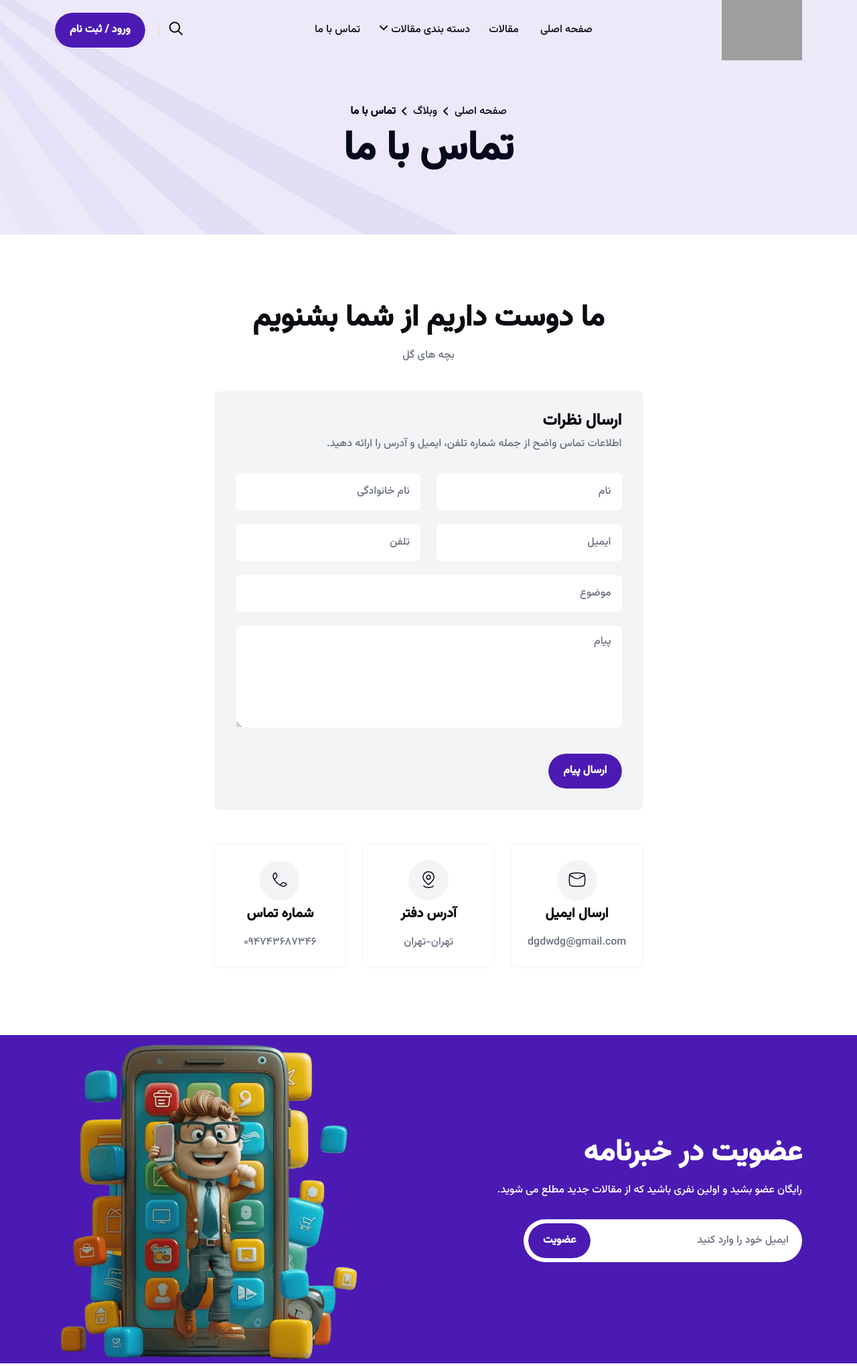
After one commit to mmdorl/VexonBlog, a Django app: page /contactus in a window 1280 px wide. The commit adds this page. Shown: the top 2039 px of the page at 67% size. Run offline with Django 5.2, Linux system fonts and the light colour scheme; data comes from the database, SQL or seed files in the repository; both versions use the stored data as it was after the commit; some libraries are stand-ins or nearby versions; grey boxes are pictures that could not be loaded.

Commit message:
added contact us

```diff
--- a/core/admin.py
+++ b/core/admin.py
@@ -1,6 +1,7 @@
 from django.contrib import admin
-from .models import SiteSettings, Newsletter
+from .models import SiteSettings, Newsletter, ContactUs
 
 
 admin.site.register(SiteSettings)
 admin.site.register(Newsletter)
+admin.site.register(ContactUs)
--- a/core/models.py
+++ b/core/models.py
@@ -31,3 +31,18 @@ class Newsletter(models.Model):
 
     def __str__(self):
         return self.email
+
+
+class ContactUs(models.Model):
+    firstname = models.CharField(max_length=50, verbose_name='نام')
+    lastname = models.CharField(max_length=80, verbose_name='نام خانوادگی')
+    email = models.EmailField(verbose_name='ایمیل')
+    phone_number = models.CharField(max_length=11, verbose_name='شماره تلفن')
+    subject = models.CharField(max_length=80, verbose_name='موضوع')
+    message = models.TextField(verbose_name='پیام')
+    date_send = models.DateTimeField(auto_now_add=True, verbose_name='تاریخ ارسال')
+    class Meta:
+        verbose_name = 'تماس با ما'
+        verbose_name_plural = 'تماس با ما'
+    def __str__(self):
+        return f"{self.firstname} {self.lastname}: {self.message[0:50]}"
--- /dev/null
+++ b/core/templates/core/contact.html
@@ -0,0 +1,130 @@
+{% extends 'base.html' %}
+{% load static %}
+{% block title %}تماس با ما{% endblock %}
+
+{% block content %}
+		<!--===== HERO AREA START=======-->
+
+		<div class="inner-hero bg-cover" style="background-image: url({% static "img/bg/inner-hero-bg.jpg" %})">
+			<div class="container">
+				<div class="row">
+					<div class="col-lg-12">
+						<div class="main-heading">
+							<div class="page-prog">
+								<a href="{% url 'core:home' %}">صفحه اصلی</a>
+								<span><i class="fa-solid fa-angle-left"></i></span>
+								<p>وبلاگ</p>
+								<span><i class="fa-solid fa-angle-left"></i></span>
+								<p class="bold">تماس با ما</p>
+							</div>
+							<h1>تماس با ما</h1>
+						</div>
+					</div>
+				</div>
+			</div>
+		</div>
+
+		<!--===== HERO AREA END=======-->
+
+		<!--===== CONTACT AREA START=======-->
+
+		<div class="contact-page-sec sp">
+			<div class="container">
+				<div class="row">
+					<div class="col-lg-7 m-auto">
+						<div class="heading1 text-center">
+							<h2>ما دوست داریم از شما بشنویم</h2>
+							<p class="mt-16">{{ sitesettings.about_us_text }}</p>
+						</div>
+
+						<div class="contact-page-from">
+							<div class="heading1">
+								<h5>ارسال نظرات</h5>
+								<p class="mt-10">اطلاعات تماس واضح از جمله شماره تلفن، ایمیل و آدرس را ارائه دهید.</p>
+							</div>
+							<form action="#" method="post">
+								{% csrf_token %}
+								<div class="row">
+									<div class="col-md-6">
+										<div class="single-input">
+											<input type="text" name="firstname" placeholder="نام" />
+										</div>
+									</div>
+									<div class="col-md-6">
+										<div class="single-input">
+											<input type="text" name="lastname" placeholder="نام خانوادگی" />
+										</div>
+									</div>
+									<div class="col-md-6">
+										<div class="single-input">
+											<input type="email" name="email" placeholder="ایمیل" />
+										</div>
+									</div>
+									<div class="col-md-6">
+										<div class="single-input">
+											<input type="number" name="phone_number" placeholder="تلفن" />
+										</div>
+									</div>
+
+									<div class="col-md-12">
+										<div class="single-input">
+											<input type="text" name="subject" placeholder="موضوع" />
+										</div>
+									</div>
+
+									<div class="col-md-12">
+										<div class="single-input">
+											<textarea rows="5" name="message" placeholder="پیام"></textarea>
+										</div>
+										<div class="button mt-30">
+											<button class="theme-btn1" type="submit">ارسال پیام</button>
+										</div>
+									</div>
+								</div>
+							</form>
+						</div>
+
+						<div class="row pt-20">
+							<div class="col-lg-4 col-md-6">
+								<div class="contact-page-box">
+									<div class="icon">
+										<img src="{% static 'img/icons/contact-page-box1.svg' %}" alt="vexon" />
+									</div>
+									<div class="heading">
+										<h4>ارسال ایمیل</h4>
+										<a href="mailto:{{ sitesettings.email_us }}">{{ sitesettings.email_us }}</a>
+									</div>
+								</div>
+							</div>
+
+							<div class="col-lg-4 col-md-6">
+								<div class="contact-page-box">
+									<div class="icon">
+										<img src="{% static 'img/icons/contact-page-box2.svg' %}" alt="vexon" />
+									</div>
+									<div class="heading">
+										<h4>آدرس دفتر</h4>
+										<a href="#">{{ sitesettings.address }}</a>
+									</div>
+								</div>
+							</div>
+
+							<div class="col-lg-4 col-md-6">
+								<div class="contact-page-box">
+									<div class="icon">
+										<img src="{% static 'img/icons/contact-page-box3.svg' %}" alt="vexon" />
+									</div>
+									<div class="heading">
+										<h4>شماره تماس</h4>
+										<a href="tel:{{ sitesettings.phone_us }}">{{ sitesettings.phone_us }}</a>
+									</div>
+								</div>
+							</div>
+						</div>
+					</div>
+				</div>
+			</div>
+	</div>
+
+		<!--===== CONTACT AREA END=======-->
+{% endblock %}
--- a/core/urls.py
+++ b/core/urls.py
@@ -1,9 +1,10 @@
 from django.urls import path
 from . import views
 
+app_name = 'core'
 
-app_name = 'core'
 urlpatterns = [
     path('', views.home, name='home'),
     path('newsletter/', views.newsletter, name='newsletter'),
+    path('contactus', views.contactus, name='contactus'),
 ]
--- a/core/views.py
+++ b/core/views.py
@@ -1,6 +1,6 @@
 from django.shortcuts import render, redirect
 from .forms import NewsLetterForm
-
+from .models import SiteSettings, ContactUs
 
 
 def home(request):
@@ -13,3 +13,19 @@ def newsletter(request):
         if form.is_valid():
            form.save()
            return redirect("core:home")
+
+
+def contactus(request):
+    if request.method == "POST":
+        firstname = request.POST.get('firstname')
+        lastname = request.POST.get('lastname')
+        email = request.POST.get('email')
+        phone_number = request.POST.get('phone_number')
+        subject = request.POST.get('subject')
+        message = request.POST.get('message')
+        if firstname and lastname and email and phone_number and subject and message != "":
+            ContactUs.objects.create(firstname=firstname, lastname=lastname, email=email, phone_number=phone_number, subject=subject, message=message)
+        else:
+            print('parameters is none')
+    sitesettings = SiteSettings.objects.all().last
+    return render(request, 'core/contact.html', {"sitesettings":sitesettings})
--- a/templates/base.html
+++ b/templates/base.html
@@ -141,7 +141,7 @@
                                 </li>
 
                                 <li>
-                                    <a href="contact.html">تماس با ما <i class="fa-solid"></i></a>
+                                    <a href="{% url 'core:contactus' %}">تماس با ما <i class="fa-solid"></i></a>
                                 </li>
 
                             </ul>
@@ -205,7 +205,7 @@
                     <li><a href="#">طراحی سایت</a></li>
                 </ul>
             </li>
-            <li><a href="contact.html">تماس با ما</a></li>
+            <li><a href="{% url 'core:contactus' %}">تماس با ما</a></li>
         </ul>
 
         <div class="mobile-button">
```
Also changed, not shown: core/forms.py (+8 -1 lines), core/migrations/0002_contactus.py (added), db.sqlite3.
